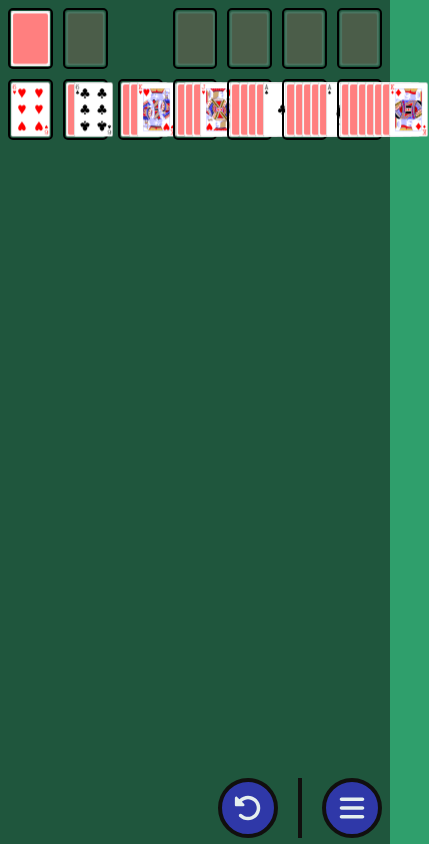
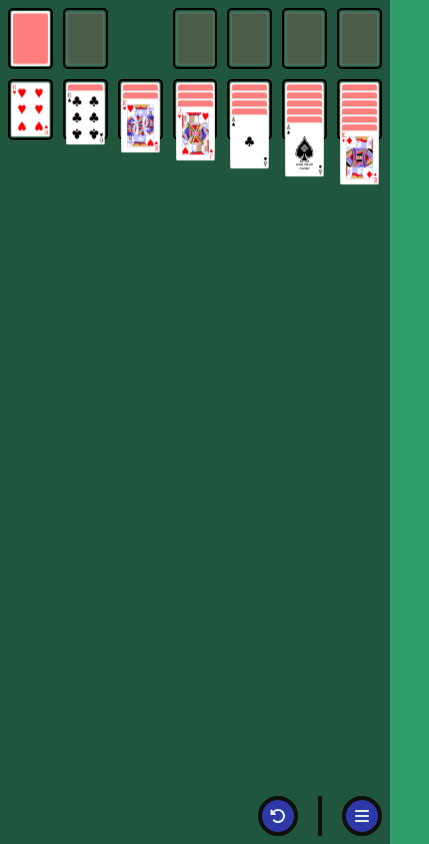
Before and after one commit to Paraldos/card-games, a website with bundled scripts: page index.html in a window 390 px wide. Shown: the whole page, 429 px wide, since content can reach past the window. Built offline with nearby package versions, Linux system fonts and the light colour scheme.

Commit message:
added some responsivness

```diff
--- a/styles/_button.scss
+++ b/styles/_button.scss
@@ -1,15 +1,17 @@
 button {
   height: var(--button-height);
-  min-width: 60px;
+  min-width: var(--button-height);
   border-radius: 50px;
   border: 4px solid var(--color__black);
-  padding: 12px;
   background-color: var(--color__blue300);
   color: var(--color__white);
   fill: var(--color__white);
+  display: flex;
+  justify-content: center;
+  align-items: center;
 
   svg {
-    height: fit-content;
+    height: 50%;
     aspect-ratio: 1;
   }
 
--- a/styles/_gameBoard.scss
+++ b/styles/_gameBoard.scss
@@ -81,10 +81,10 @@
     &__tableau .card:not(.card__placeholder):nth-child(#{$i}) {
       top: #{($i - 2) * 14%};
 
-      @media (max-aspect-ratio: 2/3) {
-        top: 0 !important;
-        left: #{($i - 2) * 20%};
-      }
+      // @media (max-aspect-ratio: 2/3) {
+      //   top: 0 !important;
+      //   left: #{($i - 2) * 20%};
+      // }
     }
   }
 }
--- a/styles/meta/_variables.scss
+++ b/styles/meta/_variables.scss
@@ -14,4 +14,9 @@
 
   --footer-height: 80px;
   --button-height: 60px;
+
+  @media screen and (max-width: 768px) {
+    --footer-height: 60px;
+    --button-height: 40px;
+  }
 }
```
Also changed, not shown: styles.css, 1 other file.
